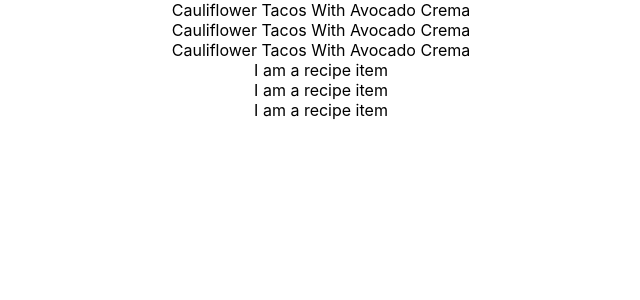
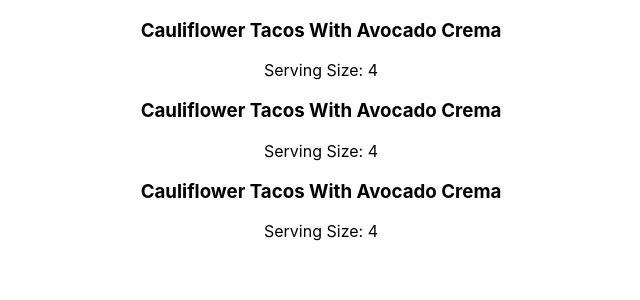
Before and after one commit to elim04/recipe-app, a React (Create React App) app: page / in a window 1280 px wide. Shown: the top 300 px of the page, without its empty margins (319-959 px from the left). Built offline with nearby package versions, Linux system fonts and the light colour scheme.

Commit message:
add recipelist item to recipelist mapping to display test data

```diff
--- a/src/components/RecipeList.tsx
+++ b/src/components/RecipeList.tsx
@@ -1,20 +1,24 @@
 import React from "react";
 import RecipeListItem from "./RecipeListItem";
 import { Recipe } from "../recipe.model";
+
+//describes props for this component
 interface RecipeListProps {
   recipesData: Recipe[];
-  onAddRecipe: (recipe: any) => void;
+  onAddRecipe: (recipe: Recipe) => void;
 }
 
 const RecipeList: React.FC<RecipeListProps> = (props) => {
   return (
     <div>
       {props.recipesData.map((recipeItem) => {
-        return <div>{recipeItem.name}</div>;
+        return (
+          <RecipeListItem
+            recipeName={recipeItem.name}
+            servingSize={recipeItem.servingSize}
+          />
+        );
       })}
-      <RecipeListItem />
-      <RecipeListItem />
-      <RecipeListItem />
     </div>
   );
 };
--- a/src/components/RecipeListItem.tsx
+++ b/src/components/RecipeListItem.tsx
@@ -1,7 +1,20 @@
 import React from "react";
 
-const RecipeListItem: React.FC = () => {
-  return <div>I am a recipe item</div>;
+interface RecipeListItemProps {
+  recipeName: string;
+  servingSize: number;
+}
+
+const RecipeListItem: React.FC<RecipeListItemProps> = ({
+  recipeName,
+  servingSize,
+}) => {
+  return (
+    <div>
+      <h3>{recipeName}</h3>
+      <p>Serving Size: {servingSize}</p>
+    </div>
+  );
 };
 
 export default RecipeListItem;
```
Also changed, not shown: 1 other file (tests, documents, lock files or other folders).
